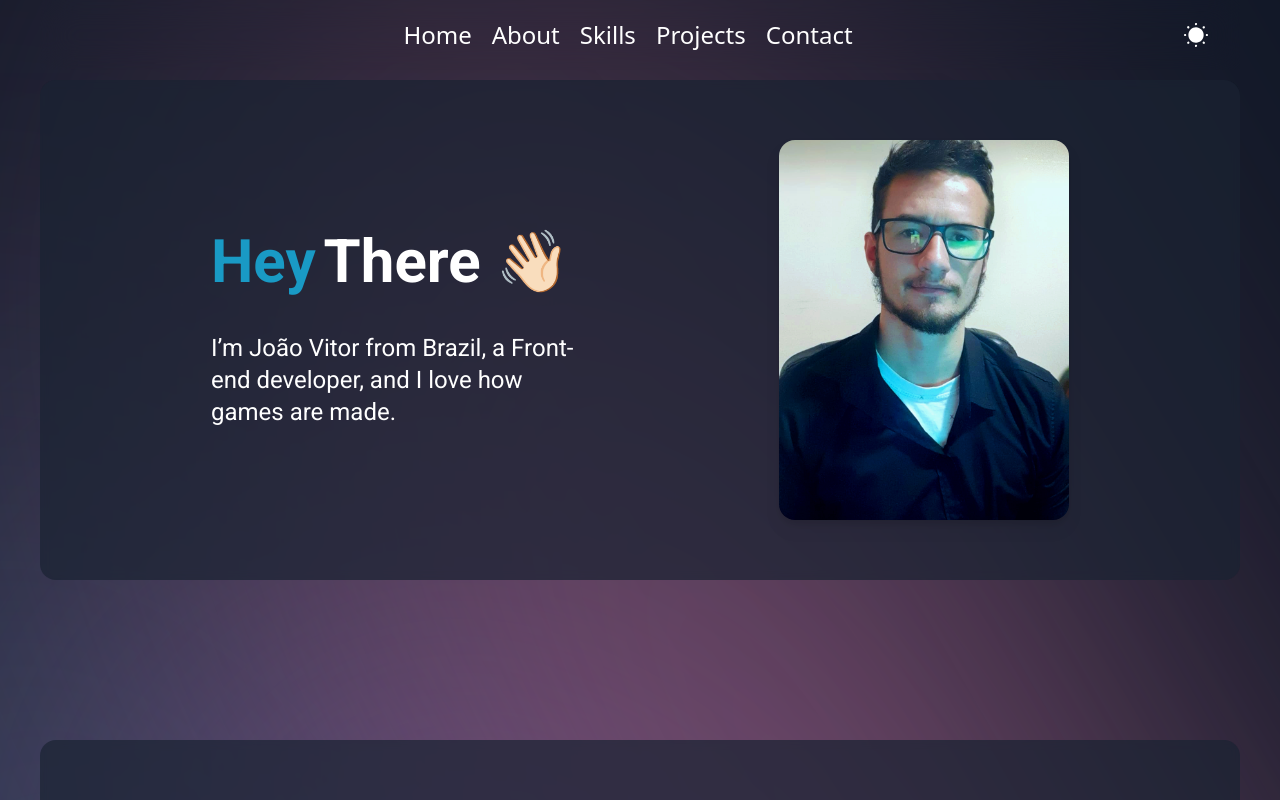
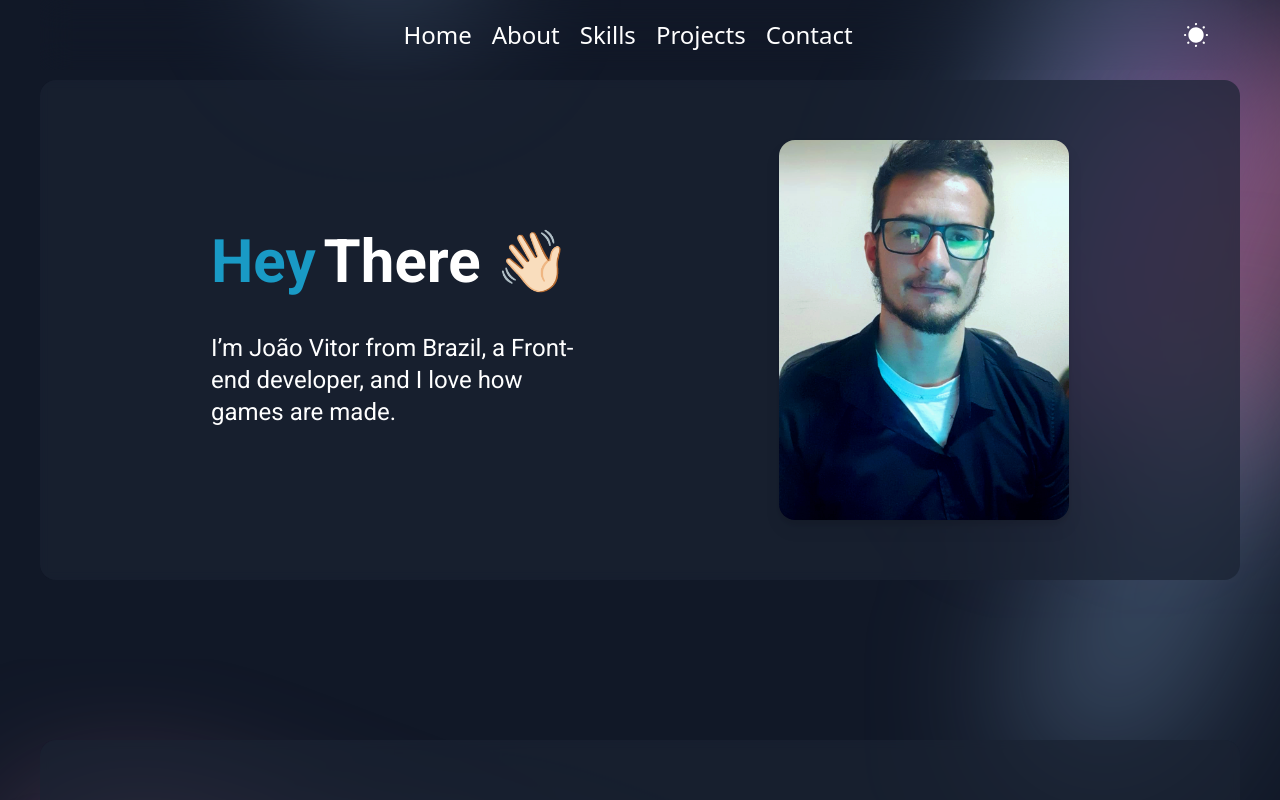
Before and after one commit to JvTadeo/portfolio, a React (Vite) app: page / in a window 1280 px wide. Shown: the top 800 px of the page. Built offline with nearby package versions, Linux system fonts and the light colour scheme.

Commit message:
Update Images, Fix bug

```diff
--- a/src/App.jsx
+++ b/src/App.jsx
@@ -31,9 +31,11 @@ function App() {
 
   return (
     <div className='relative min-h-screen m-0' onClick={() => modal === true ? setModal(false) : null }>
-      <div className='absolute inset-0 z-[-1]'>
-        <img className= 'w-full h-full object-cover object-center block md:hidden'src={mode === true ? background_normal_white : background_normal_black}></img>
-        <img className= 'w-full h-full object-cover object-center hidden md:block'src={mode === true ? background_small_size : background_small_black}></img>
+      <div className='absolute inset-0 z-[-1] block md:hidden'>
+        <img className= 'w-full h-full object-cover object-center 'src={mode === true ? background_small_size : background_small_black} alt='Background'></img>
+      </div>
+      <div className='absolute inset-0 z-[-1] hidden md:block'>
+        <img className= 'w-full h-full object-cover center hidden md:block'src={mode === true ? background_normal_white : background_normal_black} alt='Background'></img>
       </div>
       <div className='flex flex-row justify-center align-middle items-center h-full'>
         <NavBar
```
Also changed, not shown: src/assets/thumbnail/Background_Black_Normal.svg, src/assets/thumbnail/Background_White_Normal.svg.
